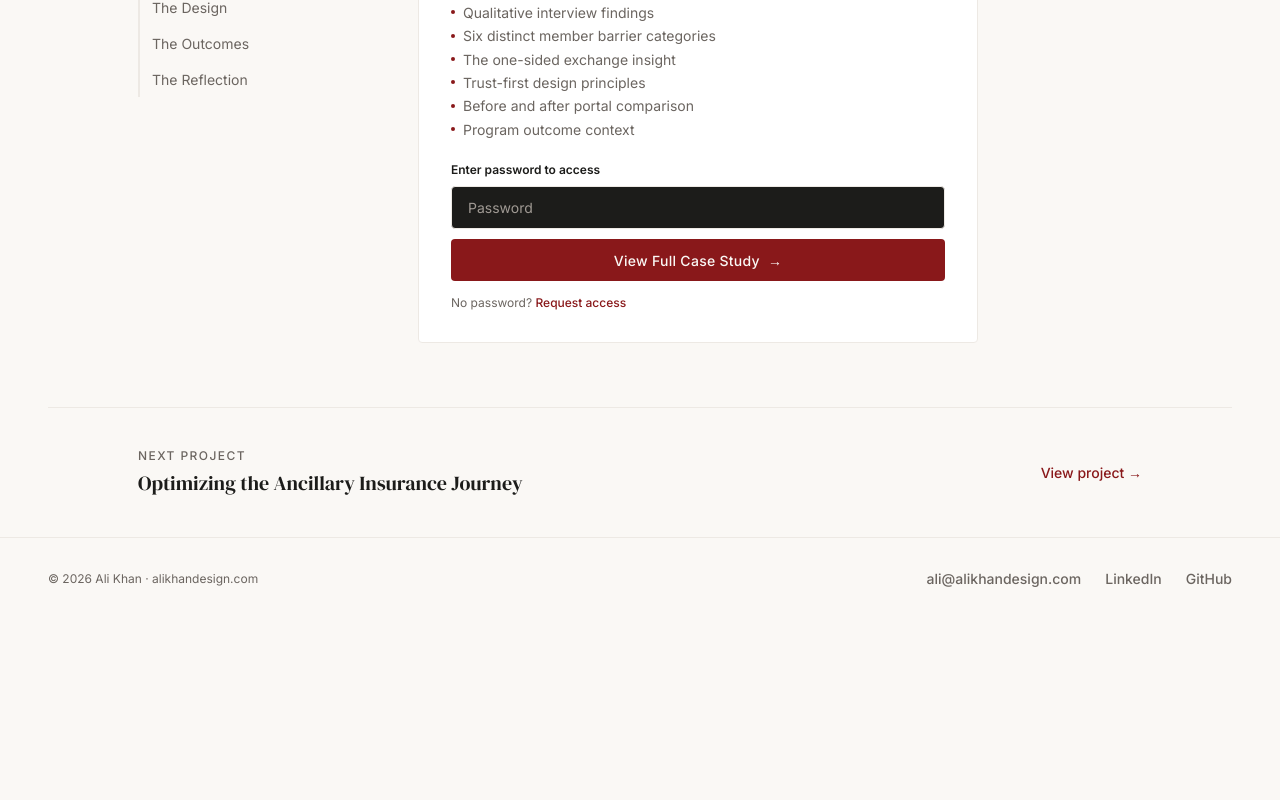
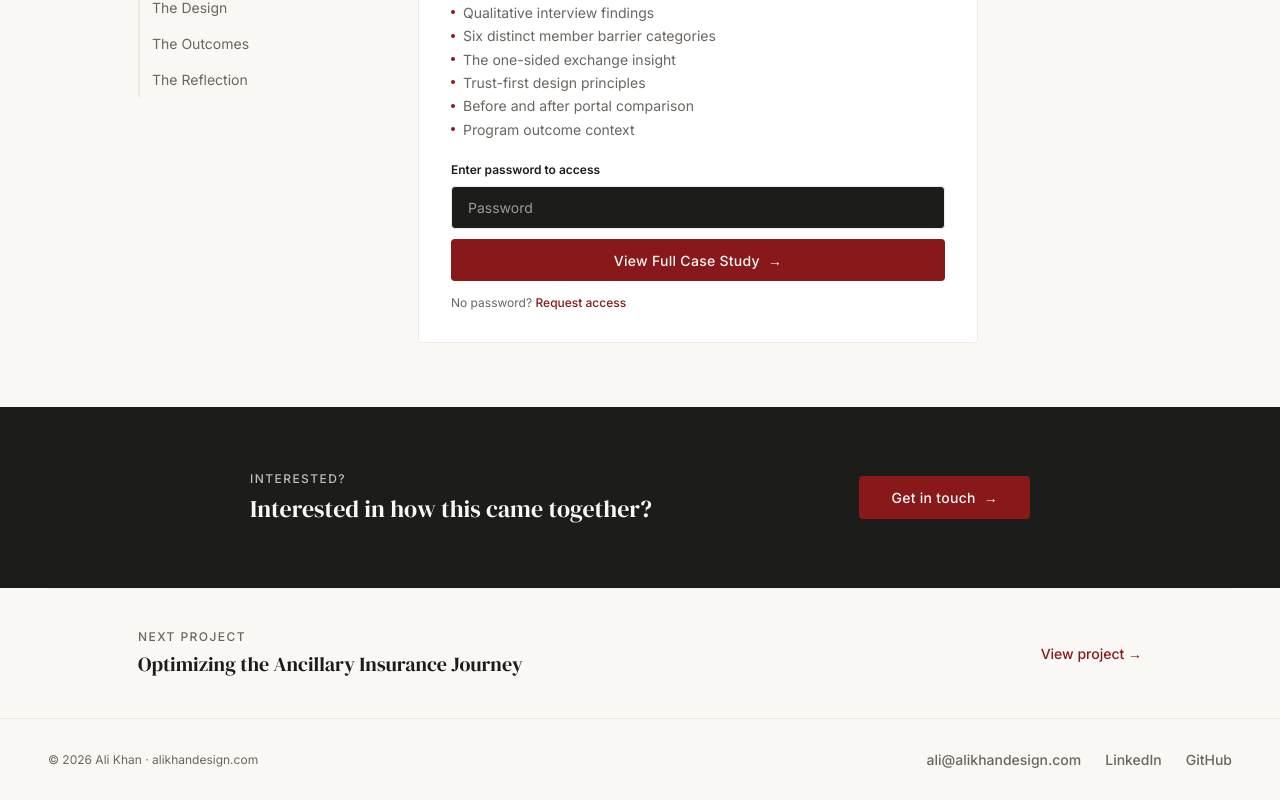
Before and after one commit to alikhandesign/alikhandesign.com, a Next.js app: page /work/ihe-portal in a window 1280 px wide. Shown: the part 1290-2090 px from the top of the page. Before the commit the page ends 1909 px from the top, so only its background shows below. Built offline with nearby package versions, Linux system fonts and the light colour scheme.

Commit message:
case study: add CTAStrip and ContactModal to app/work/ihe-portal/page.tsx

```diff
--- a/app/work/ihe-portal/page.tsx
+++ b/app/work/ihe-portal/page.tsx
@@ -4,6 +4,8 @@ import PasswordGate from '@/app/components/PasswordGate'
 import SideNav from '@/app/components/SideNav'
 import { CaseStudyImage } from '@/app/components/Lightbox'
 import { useState } from 'react'
+import CTAStrip from '@/app/components/CTAStrip'
+import ContactModal from '@/app/components/ContactModal'
 
 const INSIDE = [
   'Qualitative interview findings',
@@ -99,6 +101,7 @@ function FullCaseStudy() {
 
 export default function IHEPortalPage() {
   const [unlocked, setUnlocked] = useState(false)
+  const [modalOpen, setModalOpen] = useState(false)
   return (
     <main>
       <div style={{ maxWidth: 'var(--max-w)', margin: '0 auto' }}>
@@ -141,6 +144,11 @@ export default function IHEPortalPage() {
         </div>
       </div>
 
+      <CTAStrip
+        title="Interested in how this came together?"
+        onContact={() => setModalOpen(true)}
+      />
+
       <div className="divider" />
       <div style={{ maxWidth: 'var(--max-w)', margin: '0 auto', padding: '2.5rem 3rem', display: 'flex', justifyContent: 'space-between', alignItems: 'center', flexWrap: 'wrap' as const, gap: '1rem' }}>
         <div>
@@ -149,6 +157,7 @@ export default function IHEPortalPage() {
         </div>
         <Link href="/work/ancillary-journey" style={{ fontSize: 14, color: 'var(--accent)', fontWeight: 500, textDecoration: 'none' }}>View project →</Link>
       </div>
+      <ContactModal isOpen={modalOpen} onClose={() => setModalOpen(false)} />
     </main>
   )
 }
```
